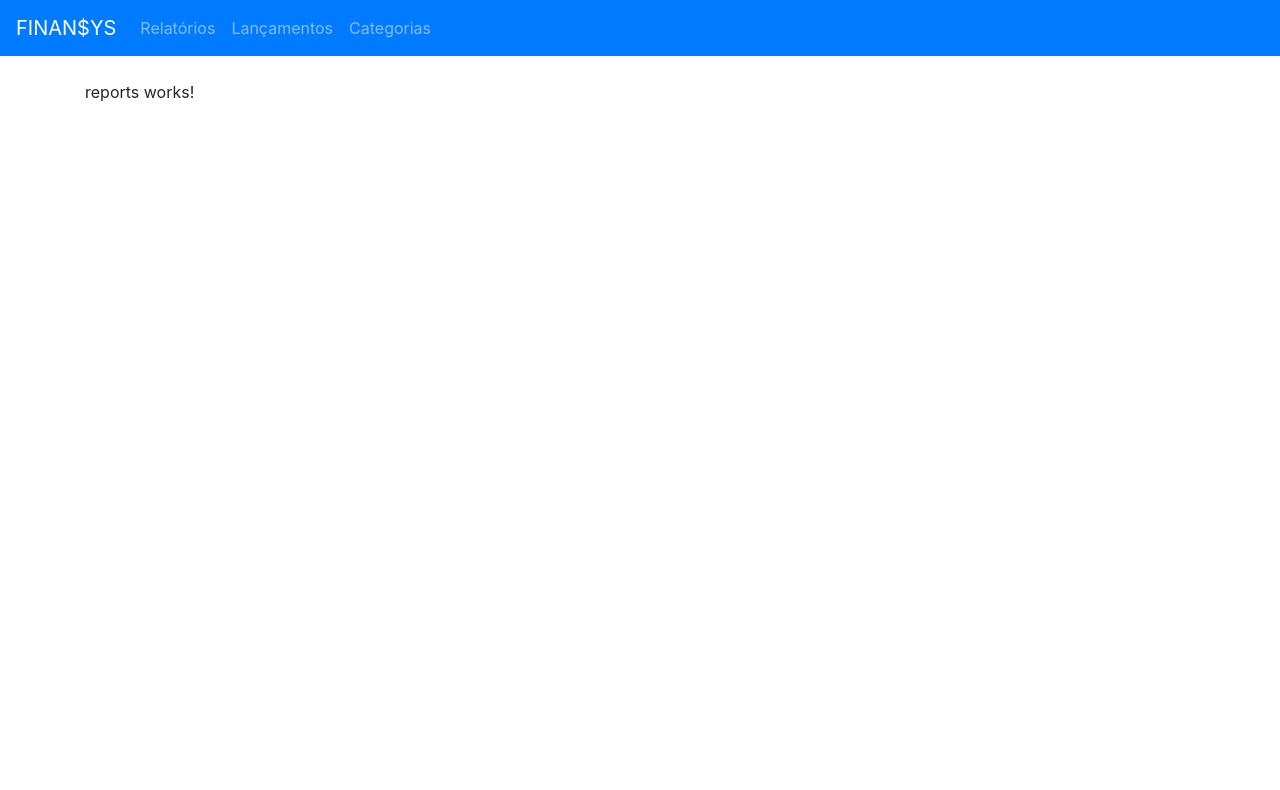
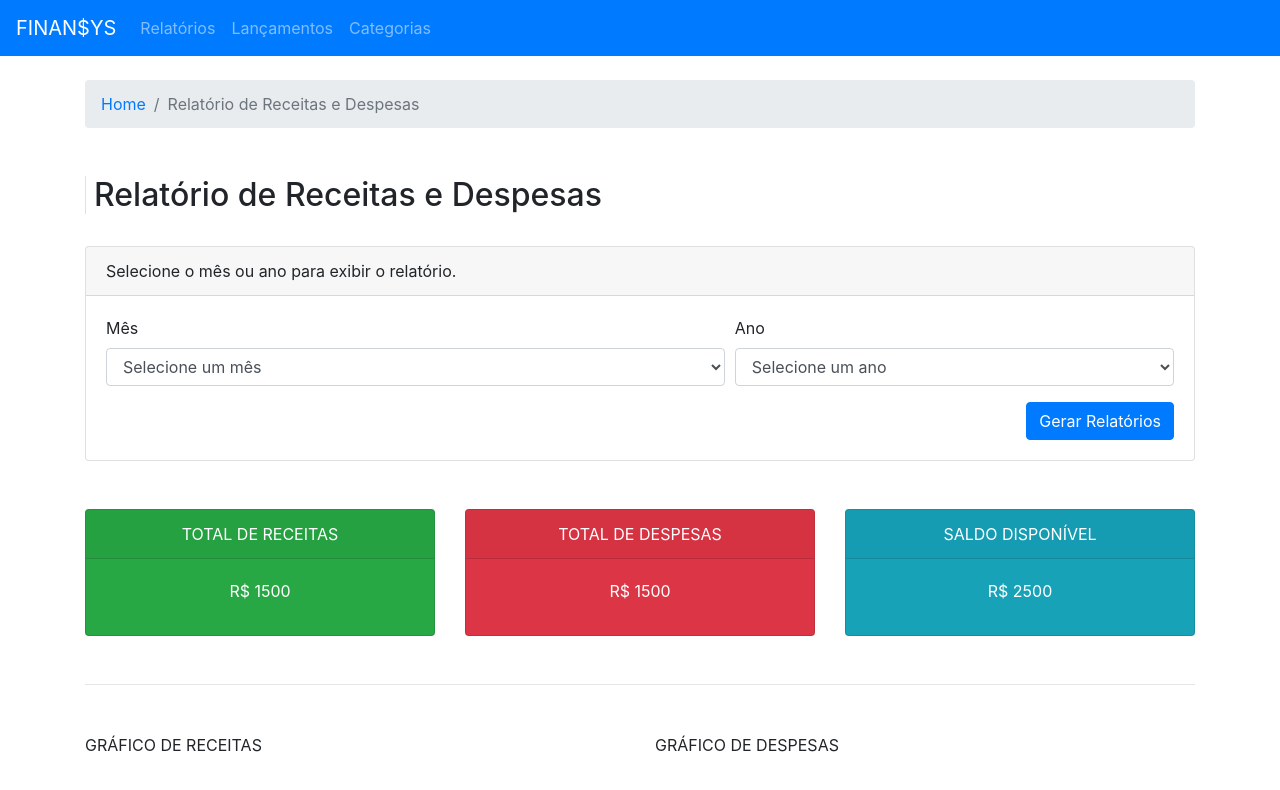
Before and after one commit to marcosradix/finansys, an Angular app: page / in a window 1280 px wide. Shown: the top 790 px of the page. Built offline with nearby package versions, Linux system fonts and the light colour scheme; what angular-in-memory-web-api would draw is missing.

Commit message:
começando tela de gráficos

```diff
--- a/src/app/pages/reports/reports/reports.component.html
+++ b/src/app/pages/reports/reports/reports.component.html
@@ -1,3 +1,105 @@
-<p>
-  reports works!
-</p>
+<app-bread-crumb [items]="[{text: 'Relatório de Receitas e Despesas'}]"></app-bread-crumb>
+
+<app-page-header page-title="Relatório de Receitas e Despesas"
+  button-class=""
+  button-text=""
+  button-link="">
+</app-page-header>
+
+<div class="card">
+  <div class="card-header">
+    Selecione o mês ou ano para exibir o relatório.
+  </div>
+
+  <div class="card-body">
+    <div class="form-row">
+      <div class="form-group col-md-7">
+        <label for="month">Mês</label>
+        <select name="month" id="month" #month class="form-control">
+          <option value="">Selecione um mês</option>
+          <option value="01">Janeiro</option>
+          <option value="02">Fevereiro</option>
+          <option value="03">Março</option>
+          <option value="04">Abril</option>
+          <option value="05">Maio</option>
+          <option value="06">Junho</option>
+          <option value="07">Julho</option>
+          <option value="08">Agosto</option>
+          <option value="09">Setembro</option>
+          <option value="10">Outubro</option>
+          <option value="11">Novembro</option>
+          <option value="12">Dezembro</option>
+
+        </select>
+      </div>
+
+      <div class="form-group col-md-5">
+        <label for="year">Ano</label>
+        <select #year name="year" id="year" class="form-control">
+          <option value="">Selecione um ano</option>
+          <option value="2016">2016</option>
+          <option value="2017">2017</option>
+          <option value="2018">2018</option>
+          <option value="2019">2019</option>
+          <option value="2020">2020</option>
+          <option value="2021">2021</option>
+        </select>
+      </div>
+
+    </div>
+
+    <div class="form-row">
+      <div class="col-md text-right">
+        <button type="button" (click)="generateReports()" class="btn btn-primary">Gerar Relatórios</button>
+      </div>
+    </div>
+
+  </div>
+</div>
+<!-- coloca tudo em fila na horizontal -->
+<div class="card-deck mt-5 mb-5">
+    <div class="card text-center text-white bg-success">
+      <div class="card-header">
+        TOTAL DE RECEITAS
+      </div>
+      <div class="card-body">
+        <div class="card-title">
+          R$ 1500
+        </div>
+      </div>
+    </div>
+
+    <div class="card text-center text-white bg-danger">
+        <div class="card-header">
+          TOTAL DE DESPESAS
+        </div>
+        <div class="card-body">
+          <div class="card-title">
+            R$ 1500
+          </div>
+        </div>
+      </div>
+
+      <div class="card text-center text-white bg-info">
+          <div class="card-header">
+            SALDO DISPONÍVEL
+          </div>
+          <div class="card-body">
+            <div class="card-title">
+              R$ 2500
+            </div>
+          </div>
+        </div>
+
+</div>
+<hr>
+<div class="row mt-5 mb-4">
+  <div class="col-md-6">
+    GRÁFICO DE RECEITAS
+  </div>
+
+  <div class="col-md-6">
+      GRÁFICO DE DESPESAS
+    </div>
+
+</div>
--- a/src/app/shared/components/page-header/page-header.component.html
+++ b/src/app/shared/components/page-header/page-header.component.html
@@ -1,10 +1,10 @@
 <div class="row mb-4">
   <div class="col-md-9">
-    <h1 class="h2 border-left pl-2">
+    <h1 class="h2 border-left pl-2" *ngIf="pageTitle">
       {{pageTitle}}
     </h1>
   </div>
-  <div class="col-md-3 text-right">
+  <div class="col-md-3 text-right" *ngIf="buttonText">
     <a [routerLink]="buttonLink" class="btn" [ngClass]="buttonClass">
       {{buttonText}} </a> </div>
  </div>
```
